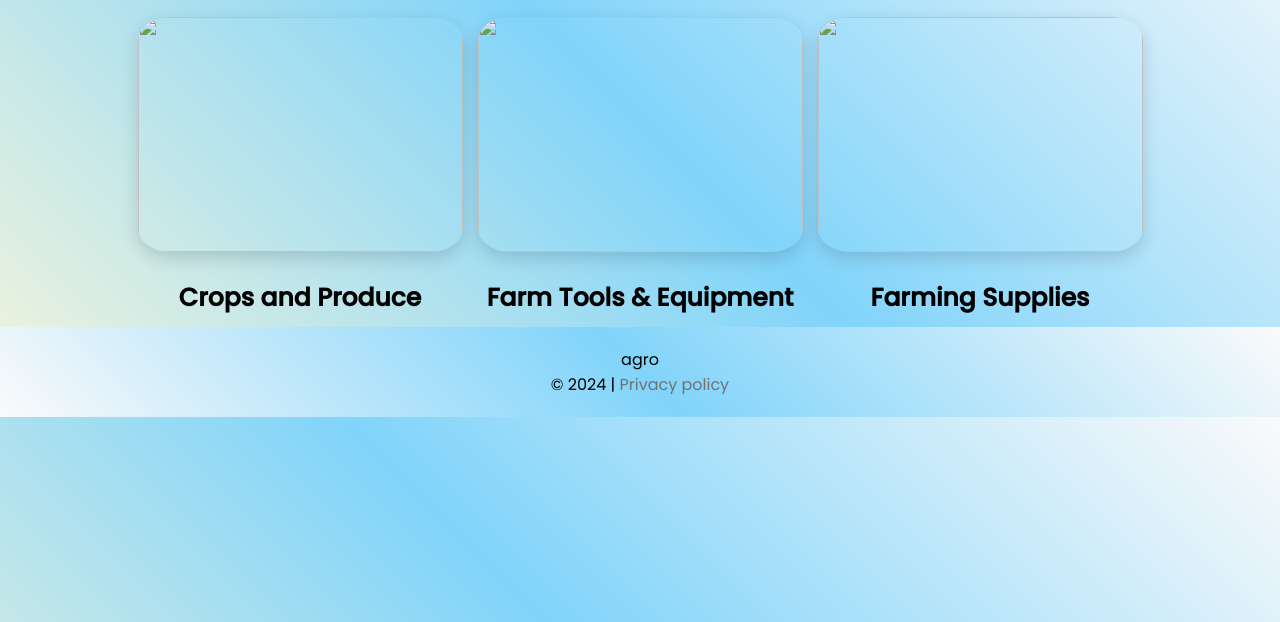
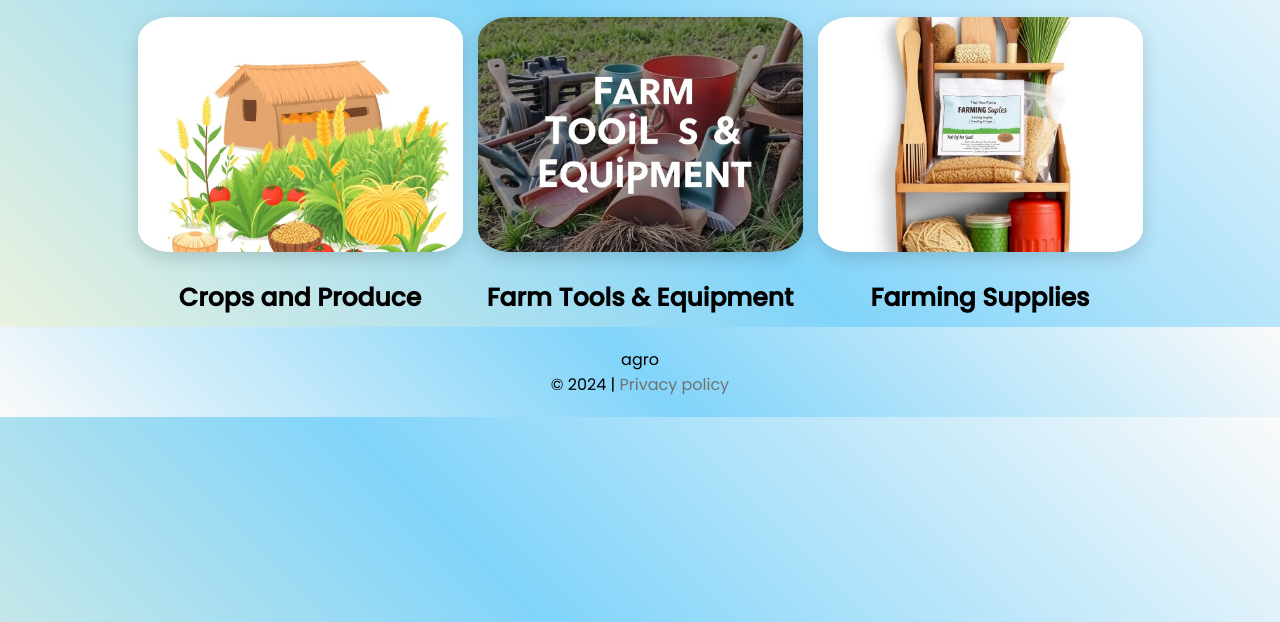
Before and after one commit to GettingError404/heloRmi, a plain HTML site: page index.html in a window 1280 px wide. Shown: the part 178-800 px from the top of the page. Drawn offline with Linux system fonts and the light colour scheme.

Commit message:
Update index.html

```diff
--- a/index.html
+++ b/index.html
@@ -45,16 +45,16 @@
     </div>
     <div class="category">
         <div class="boxs">
-            <a href="mens.html"><img src="images/h1.jpg" alt=""></a>
+            <a href="mens.html"><img src="h1.jpg" alt=""></a>
             <h3>Crops and Produce</h3>
 
         </div>
         <div class="boxs">
-            <a href="womens.html"><img src="images/h2.jpg" alt=""></a>
+            <a href="womens.html"><img src="h2.jpg" alt=""></a>
             <h3>Farm Tools & Equipment</h3>
         </div>
         <div class="boxs">
-            <a href="womens.html"><img src="images/h3.jpg" alt=""></a>
+            <a href="womens.html"><img src="h3.jpg" alt=""></a>
             <h3>Farming Supplies</h3>
         </div>
     </div>
```
